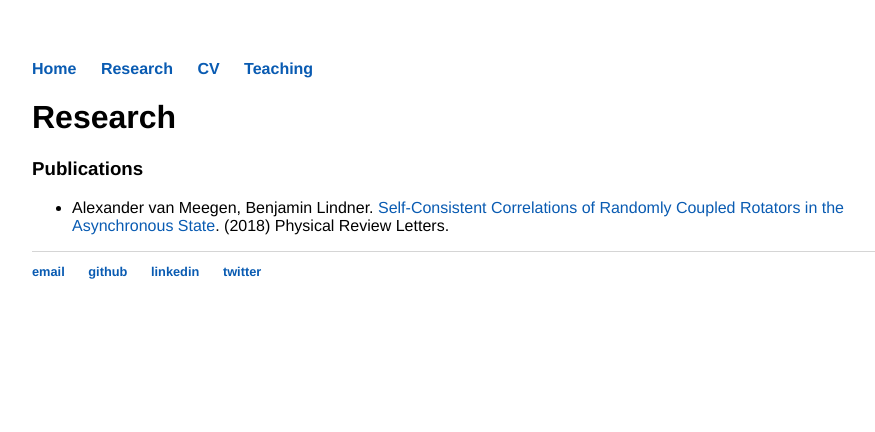
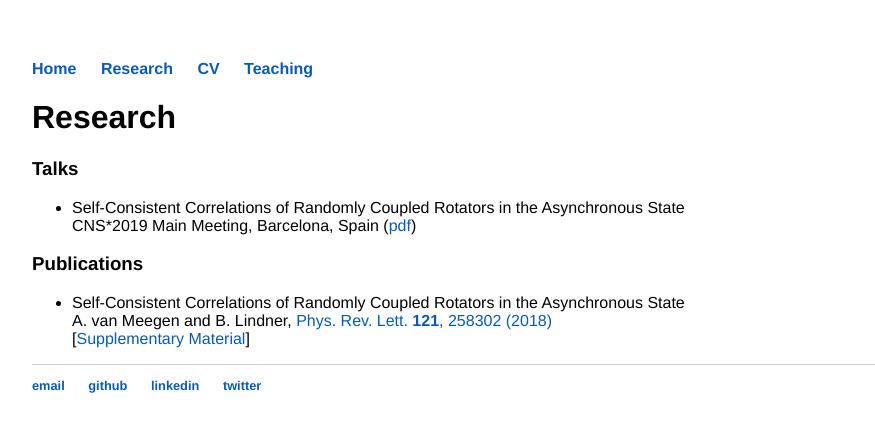
Before and after one commit to AlexVanMeegen/alexvanmeegen.github.io, a Jekyll site: the page built from research/index.html, in a window 1280 px wide. Shown: the top 432 px of the page, without its empty margins (160-1035 px from the left). Built offline with Jekyll 4.4.1, drawn with Linux system fonts in a browser that asks for light colours.

Commit message:
Added CNS talk, link to tutorial repos, beautify reference

```diff
--- a/research/index.html
+++ b/research/index.html
@@ -4,14 +4,22 @@ title: Research
 ---
 <div class="blurb">
 	<h1>Research</h1>
+	<h3>Talks</h3>
+	<p>
+		<ul>
+			<li>
+				Self-Consistent Correlations of Randomly Coupled Rotators in the Asynchronous State<br>
+				CNS*2019 Main Meeting, Barcelona, Spain (<a href="../publications/talk/CNS19_rotators.pdf">pdf</a>)
+			</li>
+		</ul>
+	</p>
 	<h3>Publications</h3>
 	<p>
 		<ul>
 			<li>
-				Alexander van Meegen, Benjamin Lindner.
-				<a href="https://journals.aps.org/prl/abstract/10.1103/PhysRevLett.121.258302">Self-Consistent Correlations of Randomly Coupled Rotators in the Asynchronous State</a>.
-				(2018) Physical Review Letters.
-				<!-- [<a href="TODO">Supplementary Materials</a>] -->
+				Self-Consistent Correlations of Randomly Coupled Rotators in the Asynchronous State<br>
+				A. van Meegen and B. Lindner, <a href="https://journals.aps.org/prl/abstract/10.1103/PhysRevLett.121.258302">Phys. Rev. Lett. <strong>121</strong>, 258302 (2018)</a><br>
+				[<a href="https://journals.aps.org/prl/supplemental/10.1103/PhysRevLett.121.258302/vanmeegen_lindner_2018_suppmat.pdf">Supplementary Material</a>]
 			</li>
 		</ul>
 	</p>
--- a/teaching/index.html
+++ b/teaching/index.html
@@ -8,11 +8,11 @@ title: Teaching
 	<ul>
 		<li>
 			Introduction to the simulation of structurally detailed large-scale neuronal networks (using NEST)<br>
-			CNS*2019, Barcelona, Spain
+			CNS*2019 Tutorial, Barcelona, Spain (<a href="https://github.com/alexvanmeegen/CNS2019_NEST_Tutorial">repo</a>)
 		</li>
 		<li>
 			NEST simulator tutorial<br>
-			EITN Spring School 2019, Paris, France
+			EITN Spring School 2019, Paris, France (<a href="https://github.com/alexvanmeegen/eitn_spring_school">repo</a>)
 		</li>
 		<li>
 			NEST simulator tutorial<br>
```
Also changed, not shown: 1 other file.
